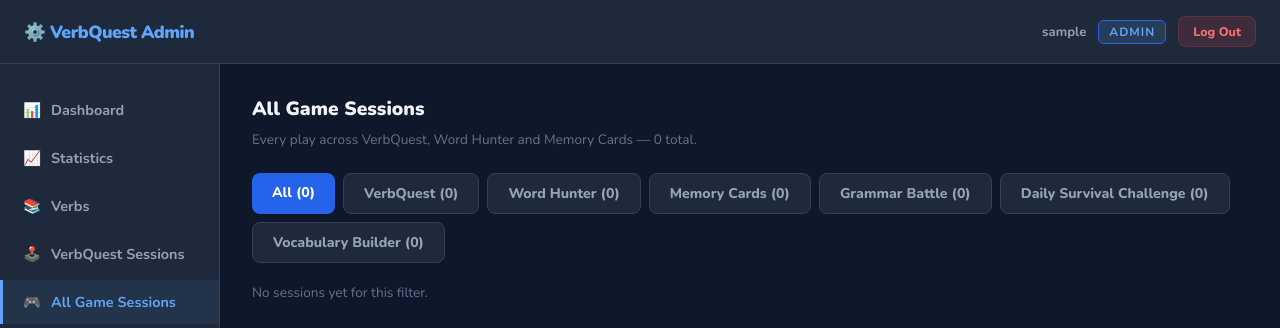
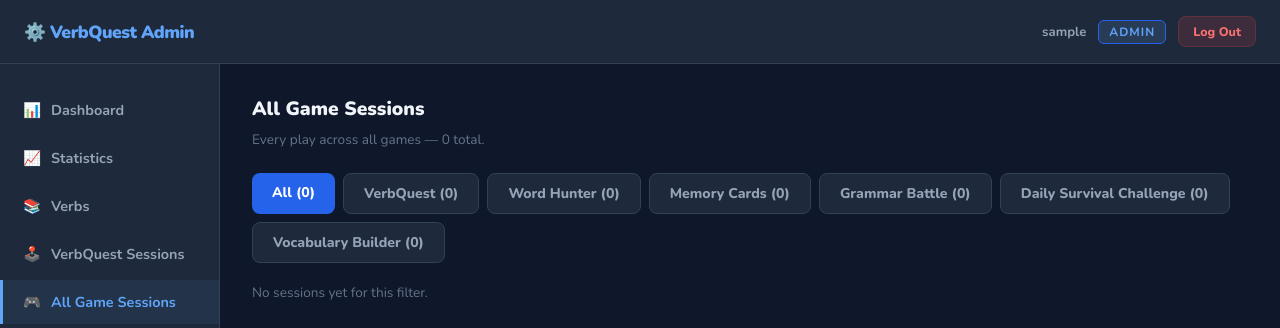
Before and after one commit to ALFAxxs/english_learners, a Django app: page /admin-panel/game-sessions/ in a window 1280 px wide. Shown: the top 328 px of the page. Run offline with Django 5.2, Linux system fonts and the light colour scheme; the visitor is signed in with stand-in values (Sample User, id 1); data that the repository does not hold is empty.

Commit message:
sessions update

```diff
--- a/static/css/admin_panel.css
+++ b/static/css/admin_panel.css
@@ -123,7 +123,10 @@ body {
 /* ========== TAGS ========== */
 .tag-past { background: rgba(59,130,246,0.15); color: #60a5fa; border-radius: 4px; padding: 2px 8px; font-size: 0.72rem; font-weight: 700; }
 .tag-pp { background: rgba(16,185,129,0.15); color: #34d399; border-radius: 4px; padding: 2px 8px; font-size: 0.72rem; font-weight: 700; }
-.tag-both { background: rgba(245,158,11,0.15); color: #fbbf24; border-radius: 4px; padding: 2px 8px; font-size: 0.72rem; font-weight: 700; }
+.tag-both { background: rgba(139,92,246,0.15); color: #a78bfa; border-radius: 4px; padding: 2px 8px; font-size: 0.72rem; font-weight: 700; }
+.tag-grammar { background: rgba(239,68,68,0.15); color: #f87171; border-radius: 4px; padding: 2px 8px; font-size: 0.72rem; font-weight: 700; }
+.tag-survival { background: rgba(245,158,11,0.15); color: #fbbf24; border-radius: 4px; padding: 2px 8px; font-size: 0.72rem; font-weight: 700; }
+.tag-vocab { background: rgba(20,184,166,0.15); color: #2dd4bf; border-radius: 4px; padding: 2px 8px; font-size: 0.72rem; font-weight: 700; }
 
 /* ========== VERB FORM ========== */
 .verb-form-grid { display: grid; grid-template-columns: 1fr 1fr 1fr; gap: 12px; margin-bottom: 16px; }
--- a/templates/admin_panel/game_sessions.html
+++ b/templates/admin_panel/game_sessions.html
@@ -2,7 +2,7 @@
 {% block content %}
 
 <div class="admin-section-title">All Game Sessions</div>
-<div class="admin-section-sub">Every play across VerbQuest, Word Hunter and Memory Cards — {{ total_count }} total.</div>
+<div class="admin-section-sub">Every play across all games — {{ total_count }} total.</div>
 
 <div style="display:flex;gap:8px;flex-wrap:wrap;margin-bottom:20px">
   <a href="{% url 'admin_game_sessions' %}"
@@ -23,9 +23,13 @@
   {% for s in sessions %}
     <div class="session-row">
       <div class="session-name">{{ s.player.name }}</div>
-      {% if s.game_type == 'verbquest' %}<span class="tag-past">VerbQuest</span>
-      {% elif s.game_type == 'word_hunter' %}<span class="tag-pp">Word Hunter</span>
-      {% else %}<span class="tag-both">Memory Cards</span>{% endif %}
+      {% if s.game_type == 'verbquest' %}<span class="tag-past">{{ s.get_game_type_display }}</span>
+      {% elif s.game_type == 'word_hunter' %}<span class="tag-pp">{{ s.get_game_type_display }}</span>
+      {% elif s.game_type == 'memory_cards' %}<span class="tag-both">{{ s.get_game_type_display }}</span>
+      {% elif s.game_type == 'grammar_battle' %}<span class="tag-grammar">{{ s.get_game_type_display }}</span>
+      {% elif s.game_type == 'survival_challenge' %}<span class="tag-survival">{{ s.get_game_type_display }}</span>
+      {% elif s.game_type == 'vocabulary_builder' %}<span class="tag-vocab">{{ s.get_game_type_display }}</span>
+      {% else %}<span class="tag-both">{{ s.get_game_type_display }}</span>{% endif %}
       <div class="session-score good">Score: {{ s.score }}</div>
       <div class="session-score" style="color:#fbbf24">+{{ s.xp_earned }} XP</div>
       <div class="session-score" style="color:#f59e0b">+{{ s.coins_earned }} 🪙</div>
```
Also changed, not shown: verbquest/settings.py (+12 -12 lines).
